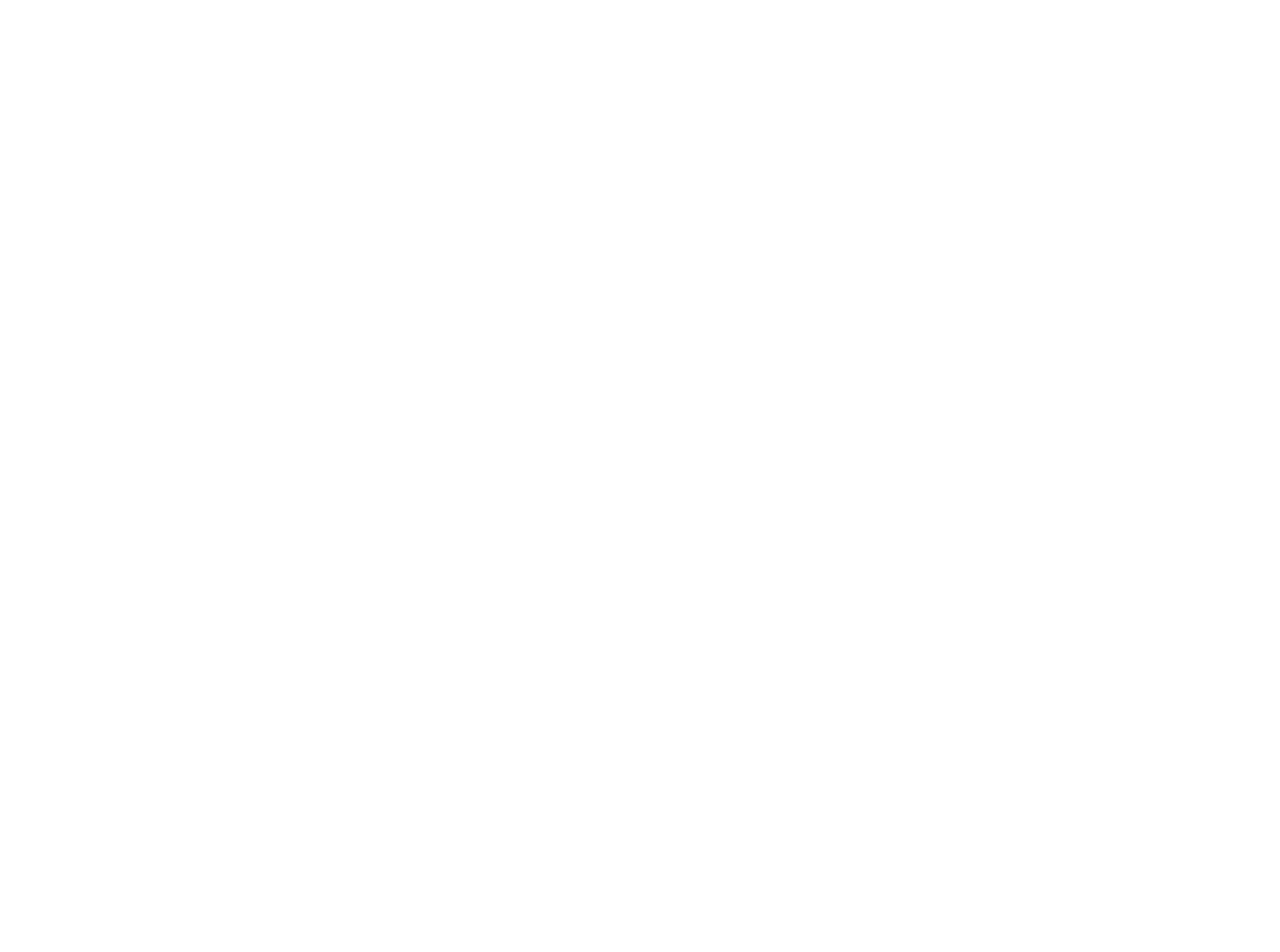
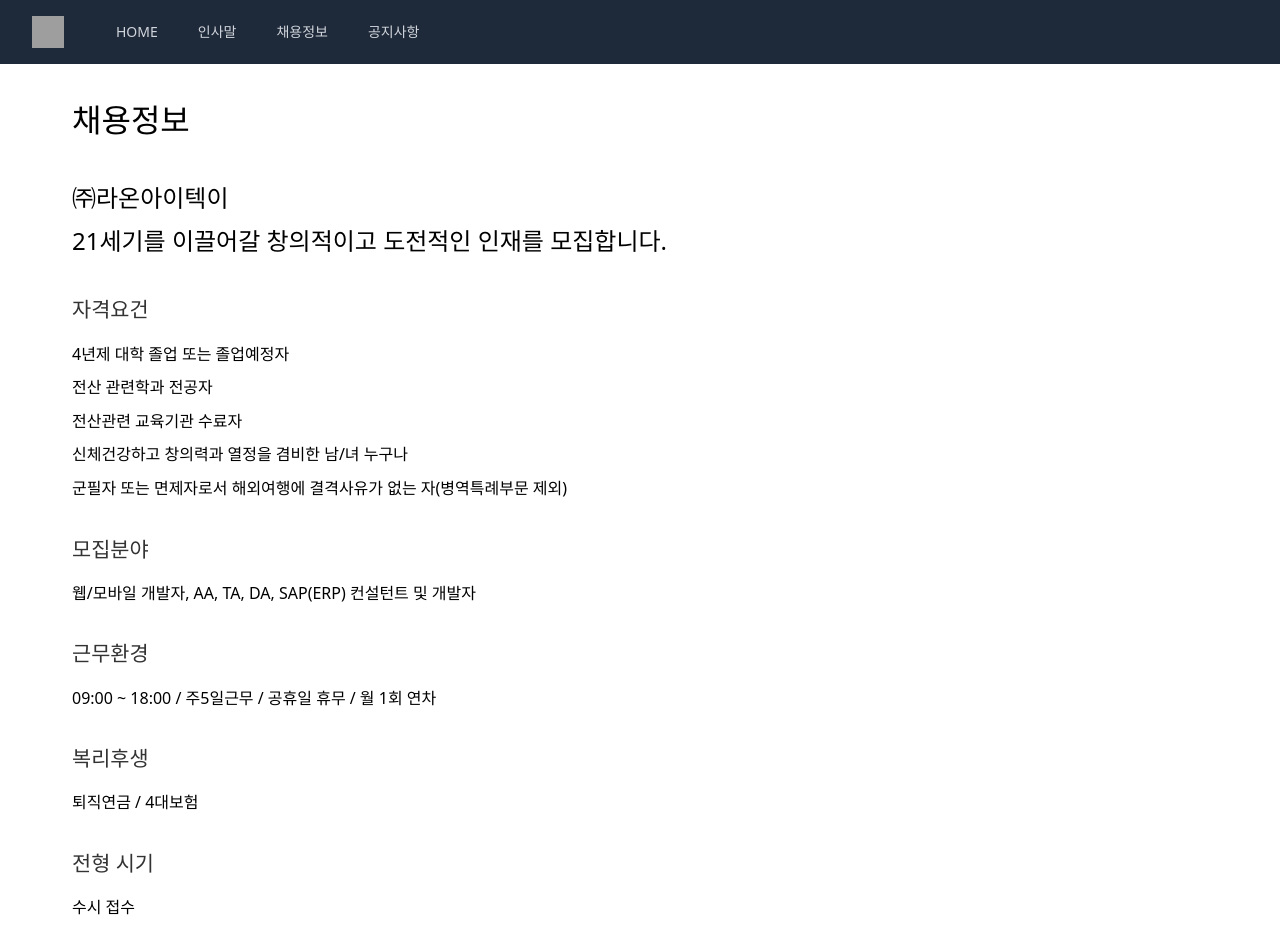
Before and after one commit to smw0807/raon-ai-tehch, a Nuxt app: page /employ in a window 1280 px wide. Before the commit this address had no page. Shown: the top 952 px of the page. Before the commit the page ends 800 px from the top, so only its background shows below. Built offline with nearby package versions, Linux system fonts and the light colour scheme; grey boxes are pictures that could not be loaded.

Commit message:
헤더 및 인사말, 채용정보 페이지 추가

```diff
--- a/components/Header.vue
+++ b/components/Header.vue
@@ -1,66 +1,123 @@
 <script setup lang="ts"></script>
 <template>
-  <header class="p-4 dark:bg-gray-100 dark:text-gray-800">
-    <div class="container flex justify-between h-16 mx-auto">
-      <div class="flex">
+  <div class="min-h-full">
+    <nav class="bg-gray-800">
+      <div class="mx-auto max-w-7xl px-4 sm:px-6 lg:px-8">
+        <div class="flex h-16 items-center justify-between">
+          <div class="flex items-center">
+            <div class="shrink-0">
+              <img
+                class="size-8"
+                src="https://tailwindui.com/plus-assets/img/logos/mark.svg?color=indigo&shade=500"
+                alt="Your Company"
+              />
+            </div>
+            <div class="hidden md:block">
+              <div class="ml-10 flex items-baseline space-x-4">
+                <!-- Current: "bg-gray-900 text-white", Default: "text-gray-300 hover:bg-gray-700 hover:text-white" -->
                 <a
-          rel="noopener noreferrer"
+                  href="/"
+                  class="rounded-md px-3 py-2 text-sm font-medium text-gray-300 hover:bg-gray-700 hover:text-white"
+                  >HOME</a
+                >
+                <a
+                  href="/greeting"
+                  class="rounded-md px-3 py-2 text-sm font-medium text-gray-300 hover:bg-gray-700 hover:text-white"
+                  >인사말</a
+                >
+                <a
+                  href="/employ"
+                  class="rounded-md px-3 py-2 text-sm font-medium text-gray-300 hover:bg-gray-700 hover:text-white"
+                  >채용정보</a
+                >
+                <a
                   href="#"
-          aria-label="Back to homepage"
-          class="flex items-center p-2"
+                  class="rounded-md px-3 py-2 text-sm font-medium text-gray-300 hover:bg-gray-700 hover:text-white"
+                  >공지사항</a
                 >
-        </a>
-        <ul class="items-stretch hidden space-x-3 lg:flex">
-          <li class="flex">
-            <a
-              rel="noopener noreferrer"
-              href="#"
-              class="flex items-center px-4 -mb-1 border-b-2 dark:border-"
-              >Home</a
+              </div>
+            </div>
+          </div>
+
+          <div class="-mr-2 flex md:hidden">
+            <!-- Mobile menu button -->
+            <button
+              type="button"
+              class="relative inline-flex items-center justify-center rounded-md bg-gray-800 p-2 text-gray-400 hover:bg-gray-700 hover:text-white focus:ring-2 focus:ring-white focus:ring-offset-2 focus:ring-offset-gray-800 focus:outline-hidden"
+              aria-controls="mobile-menu"
+              aria-expanded="false"
             >
-          </li>
-          <li class="flex">
-            <a
-              rel="noopener noreferrer"
-              href="#"
-              class="flex items-center px-4 -mb-1 border-b-2 dark:border- dark:text-violet-600 dark:border-violet-600"
-              >회사소개</a
-            >
-          </li>
-          <li class="flex">
-            <a
-              rel="noopener noreferrer"
-              href="#"
-              class="flex items-center px-4 -mb-1 border-b-2 dark:border-"
-              >Link</a
-            >
-          </li>
-          <li class="flex">
-            <a
-              rel="noopener noreferrer"
-              href="#"
-              class="flex items-center px-4 -mb-1 border-b-2 dark:border-"
-              >Link</a
-            >
-          </li>
-        </ul>
-      </div>
-      <button class="p-4 lg:hidden">
+              <span class="absolute -inset-0.5"></span>
+              <span class="sr-only">Open main menu</span>
+              <!-- Menu open: "hidden", Menu closed: "block" -->
               <svg
-          xmlns="http://www.w3.org/2000/svg"
+                class="block size-6"
                 fill="none"
                 viewBox="0 0 24 24"
+                stroke-width="1.5"
                 stroke="currentColor"
-          class="w-6 h-6 dark:text-gray-800"
+                aria-hidden="true"
+                data-slot="icon"
               >
                 <path
                   stroke-linecap="round"
                   stroke-linejoin="round"
-            stroke-width="2"
-            d="M4 6h16M4 12h16M4 18h16"
-          ></path>
+                  d="M3.75 6.75h16.5M3.75 12h16.5m-16.5 5.25h16.5"
+                />
+              </svg>
+              <!-- Menu open: "block", Menu closed: "hidden" -->
+              <svg
+                class="hidden size-6"
+                fill="none"
+                viewBox="0 0 24 24"
+                stroke-width="1.5"
+                stroke="currentColor"
+                aria-hidden="true"
+                data-slot="icon"
+              >
+                <path
+                  stroke-linecap="round"
+                  stroke-linejoin="round"
+                  d="M6 18 18 6M6 6l12 12"
+                />
               </svg>
             </button>
           </div>
-  </header>
+        </div>
+      </div>
+
+      <!-- Mobile menu, show/hide based on menu state. -->
+      <div class="md:hidden" id="mobile-menu">
+        <div class="space-y-1 px-2 pt-2 pb-3 sm:px-3">
+          <!-- Current: "bg-gray-900 text-white", Default: "text-gray-300 hover:bg-gray-700 hover:text-white" -->
+          <a
+            href="#"
+            class="block rounded-md bg-gray-900 px-3 py-2 text-base font-medium text-white"
+            aria-current="page"
+            >Dashboard</a
+          >
+          <a
+            href="#"
+            class="block rounded-md px-3 py-2 text-base font-medium text-gray-300 hover:bg-gray-700 hover:text-white"
+            >Team</a
+          >
+          <a
+            href="#"
+            class="block rounded-md px-3 py-2 text-base font-medium text-gray-300 hover:bg-gray-700 hover:text-white"
+            >Projects</a
+          >
+          <a
+            href="#"
+            class="block rounded-md px-3 py-2 text-base font-medium text-gray-300 hover:bg-gray-700 hover:text-white"
+            >Calendar</a
+          >
+          <a
+            href="#"
+            class="block rounded-md px-3 py-2 text-base font-medium text-gray-300 hover:bg-gray-700 hover:text-white"
+            >Reports</a
+          >
+        </div>
+      </div>
+    </nav>
+  </div>
 </template>
--- a/layouts/default.vue
+++ b/layouts/default.vue
@@ -1,4 +1,5 @@
 <script setup lang="ts"></script>
 <template>
+  <Header />
   <slot />
 </template>
--- /dev/null
+++ b/pages/employ.vue
@@ -0,0 +1,118 @@
+<script setup lang="ts"></script>
+
+<template>
+  <div class="employ-container">
+    <h1>채용정보</h1>
+
+    <div class="content">
+      <p class="company-intro">
+        ㈜라온아이텍이<br />21세기를 이끌어갈 창의적이고 도전적인 인재를
+        모집합니다.
+      </p>
+
+      <div class="employ-info">
+        <section>
+          <h2>자격요건</h2>
+          <ul>
+            <li>4년제 대학 졸업 또는 졸업예정자</li>
+            <li>전산 관련학과 전공자</li>
+            <li>전산관련 교육기관 수료자</li>
+            <li>신체건강하고 창의력과 열정을 겸비한 남/녀 누구나</li>
+            <li>
+              군필자 또는 면제자로서 해외여행에 결격사유가 없는 자(병역특례부문
+              제외)
+            </li>
+          </ul>
+        </section>
+
+        <section>
+          <h2>모집분야</h2>
+          <p>웹/모바일 개발자, AA, TA, DA, SAP(ERP) 컨설턴트 및 개발자</p>
+        </section>
+
+        <section>
+          <h2>근무환경</h2>
+          <p>09:00 ~ 18:00 / 주5일근무 / 공휴일 휴무 / 월 1회 연차</p>
+        </section>
+
+        <section>
+          <h2>복리후생</h2>
+          <p>퇴직연금 / 4대보험</p>
+        </section>
+
+        <section>
+          <h2>전형 시기</h2>
+          <p>수시 접수</p>
+        </section>
+
+        <section>
+          <h2>전형 방법</h2>
+          <ul>
+            <li>1차 서류 전형</li>
+            <li>2차 면접 전형(면접 전형은 합격자에 한해 개별 통보함)</li>
+          </ul>
+        </section>
+
+        <section>
+          <h2>지원 요령</h2>
+          <ul>
+            <li>서류: 이력서 및 자기소개서 1부</li>
+            <li>
+              서류 전형 합격자에 한하여 성적증명서 및 졸업(예정) 증명서와 자진을
+              제출하여야 함
+            </li>
+          </ul>
+        </section>
+
+        <section>
+          <h2>지원 방법</h2>
+          <p>우 편: 서울특별시 금천구 가산로3, 141호(구 선경오피스텔)</p>
+          <p>E-Mail: shhyun@raonaitech.co.kr</p>
+        </section>
+      </div>
+    </div>
+  </div>
+</template>
+
+<style scoped>
+.employ-container {
+  max-width: 1200px;
+  margin: 0 auto;
+  padding: 2rem;
+}
+
+.company-intro {
+  font-size: 1.5rem;
+  margin: 2rem 0;
+  line-height: 1.8;
+}
+
+.employ-info section {
+  margin: 2rem 0;
+}
+
+h1 {
+  font-size: 2rem;
+  margin-bottom: 2rem;
+}
+
+h2 {
+  font-size: 1.3rem;
+  margin-bottom: 1rem;
+  color: #333;
+}
+
+ul {
+  list-style-type: none;
+  padding-left: 0;
+}
+
+ul li {
+  margin-bottom: 0.5rem;
+  line-height: 1.6;
+}
+
+section p {
+  line-height: 1.6;
+}
+</style>
--- /dev/null
+++ b/pages/greeting.vue
@@ -0,0 +1,68 @@
+<script setup lang="ts"></script>
+
+<template>
+  <div class="greeting-container">
+    <h1>CEO 인사말</h1>
+
+    <div class="content">
+      <p>
+        끊임없는 도전을 통해 새로운 가치를 창출하고,<br />
+        진정한 Digital Innovation 및 e-Business 파트너로서 고객 만족에 최선을
+        다하겠습니다.
+      </p>
+
+      <h2>안녕하십니까?</h2>
+      <p>라온아이텍을 방문하여 주신 여러분께 깊은 감사를 드립니다.</p>
+
+      <p>
+        라온아이텍은 한 가족으로서 직원 모두의 행복을 추구하고 나아가 최망칭
+        미래를 창조한다는 자부심을 가진 훌륭한 일터입니다.<br />
+        고객, 직원, 파트너들과의 상호 신뢰를 바탕으로 최적의 Solution을 도출하여
+        Digital Transformation의 변화에 능동적으로 대처해 나가는 선도적인
+        기업으로서의 역할을 충실히 하겠습니다.
+      </p>
+
+      <p>
+        신용, 기술력, 품질을 바탕으로 끊임없는 도전을 통해 새로운 가치를
+        창출하고, 다양한 정보시스템 개발 및 Software개발과 다양한 Solution 및
+        기술지원 서비스 제공으로 진정한 Digital Innovation 및 e-Business
+        파트너로서 고객만족에 최선을 다하겠습니다.
+      </p>
+
+      <p>앞으로도 많은 관심과 성원을 부탁드립니다.</p>
+    </div>
+
+    <div class="signature">
+      <p>㈜ 라온아이텍</p>
+      <p>대표이사 송현주</p>
+    </div>
+  </div>
+</template>
+
+<style scoped>
+.greeting-container {
+  max-width: 1200px;
+  margin: 0 auto;
+  padding: 2rem;
+}
+
+.content {
+  margin: 2rem 0;
+  line-height: 1.8;
+}
+
+.signature {
+  text-align: right;
+  margin-top: 4rem;
+}
+
+h1 {
+  font-size: 2rem;
+  margin-bottom: 2rem;
+}
+
+h2 {
+  font-size: 1.5rem;
+  margin: 2rem 0 1rem;
+}
+</style>
--- a/pages/index.vue
+++ b/pages/index.vue
@@ -1,6 +1,5 @@
 <script setup lang="ts"></script>
 <template>
-  <!-- <Header /> -->
   <HeroSection />
   <BusinessFeature />
   <KeyServiceFeature />
```
Lines whose indentation alone changed are shown as unchanged.
